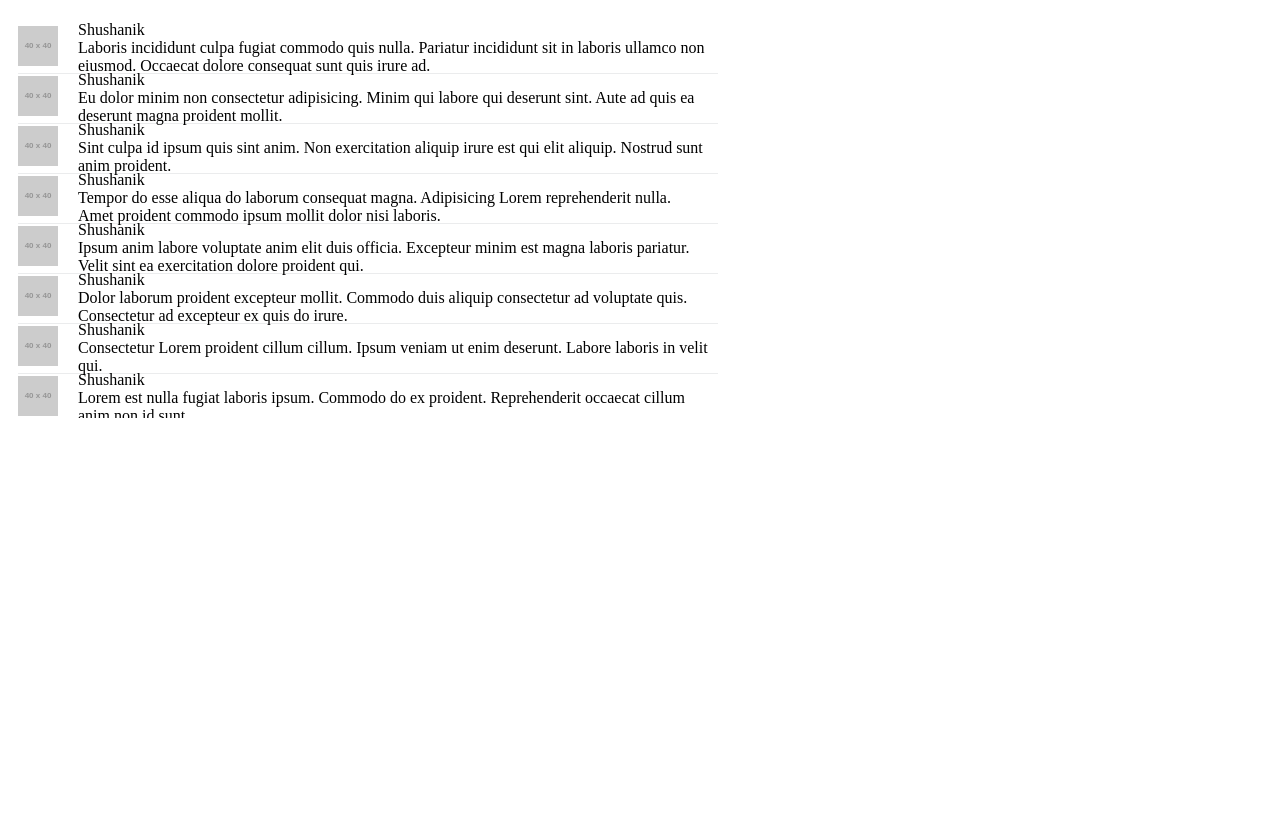
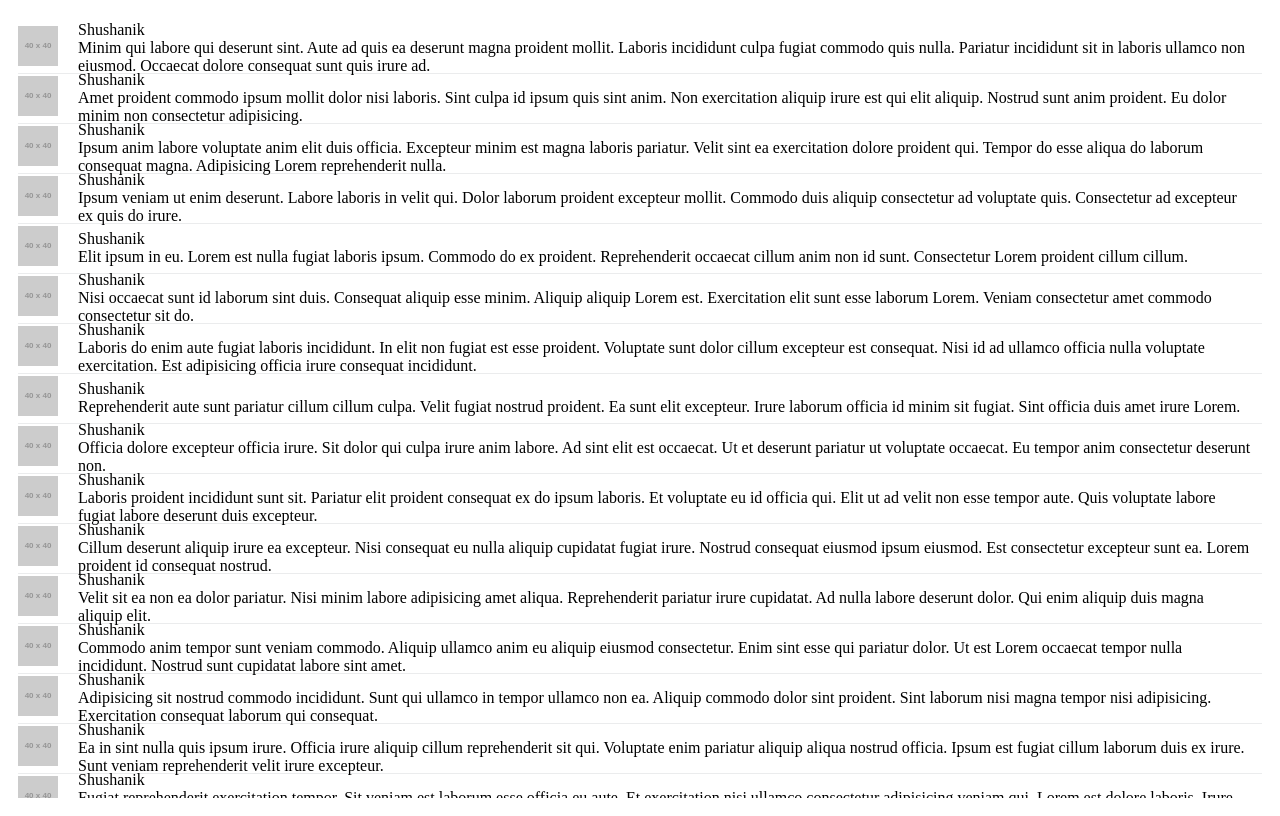
Before and after one commit to Shushanik01/React-Advanced-Topics, a React (Vite) app: page / in a window 1280 px wide. Built offline with nearby package versions, Linux system fonts and the light colour scheme.

Commit message:
autosizer implemented

```diff
--- a/App.tsx
+++ b/App.tsx
@@ -1,8 +1,10 @@
-import ListApp from './React-virtualized/List.jsx'
+import ListApp from './React-virtualized/List.jsx';
+import AutoSizerList from './React-virtualized/List.jsx';
 
 function App() {
   return (
-    <ListApp/>
+    // <ListApp/>
+    <AutoSizerList/>
   )
 }
 
--- a/React-virtualized/List.jsx
+++ b/React-virtualized/List.jsx
@@ -1,5 +1,5 @@
 import { loremIpsum } from "lorem-ipsum";
-import { List, AutoSizer } from "react-virtualized";
+import { List, AutoSizer, CellMeasurer, CellMeasurerCache } from "react-virtualized";
 import styles from './style.module.css'
 
 const rowCount = 5000;
@@ -7,13 +7,13 @@ const listHeight = 400;
 const rowHeight = 50;
 const rowWidth = 700;
 
-const list = Array.from({length:rowCount}).map((_, index) => {
+const list = Array.from({ length: rowCount }).map((_, index) => {
     return {
         id: index,
         name: 'Shushanik',
         image: 'http://via.placeholder.com/40',
         text: loremIpsum({
-            count: 3,
+            count: 5,
             units: 'sentences',
             sentenceLowerBound: 4,
             sentenceUpperBound: 8
@@ -35,19 +35,37 @@ function renderRow({ key, index, style }) {
     )
 };
 
-function ListApp() {
+// function ListApp() {
+//     return (
+//         <div className={styles.App}>
+//             <div className={styles.list}>
+//                 <List
+//                     width={rowWidth}
+//                     height={listHeight}
+//                     rowHeight={rowHeight}
+//                     rowRenderer={renderRow}
+//                     rowCount={list.length}
+//                     overscanRowCount={3}
+//                 />
+//             </div>
+//         </div>
+//     )
+// } export default ListApp
+
+function AutoSizerList() {
     return (
-        <div className={styles.App}>
-            <div className={styles.list}>
-                <List
-                    width={rowWidth}
-                    height={listHeight}
-                    rowHeight={rowHeight}
-                    rowRenderer={renderRow}
-                    rowCount={list.length}
-                    overscanRowCount={3}
-                />
-            </div>
+        <div className={styles.list}>
+            <AutoSizer>
+                {
+                    ({ width, height }) => (<List
+                        width={width}
+                        height={height}
+                        rowHeight={rowHeight}
+                        rowRenderer={renderRow}
+                        rowCount={list.length}
+                        overscanRowCount={3}
+                    />)}
+            </AutoSizer>
         </div>
     )
-} export default ListApp
+} export default AutoSizerList
```
